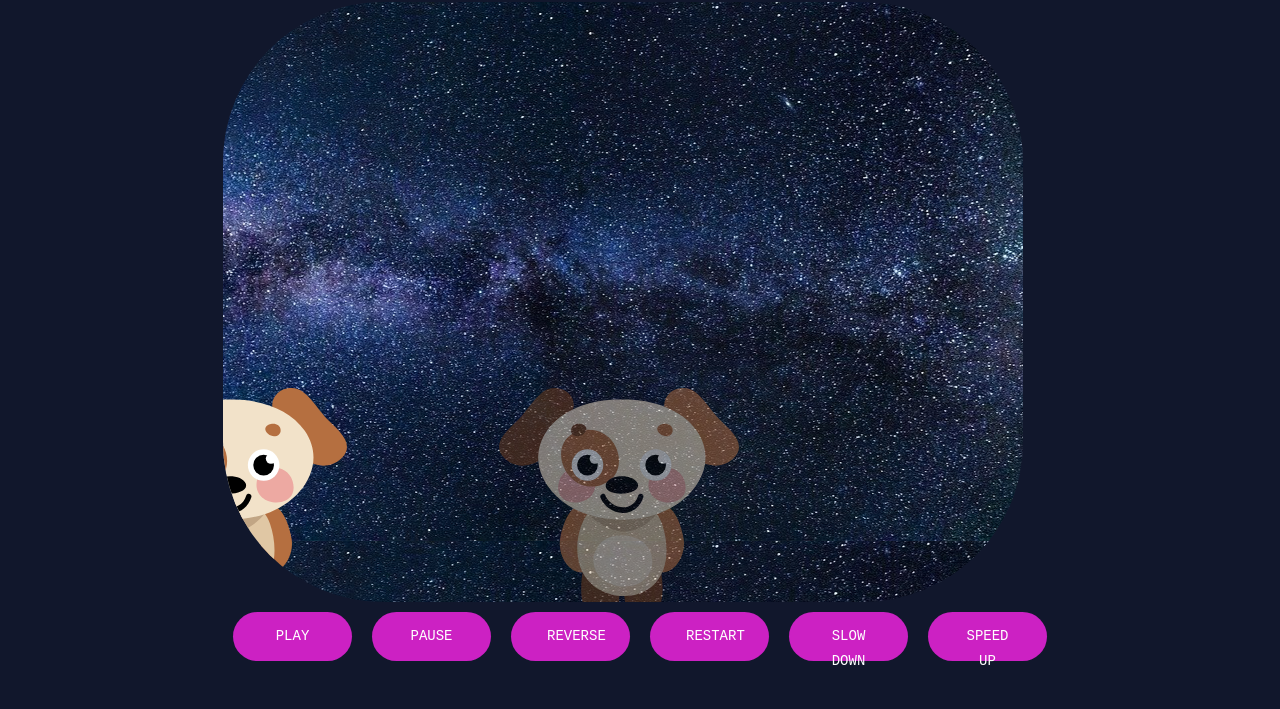
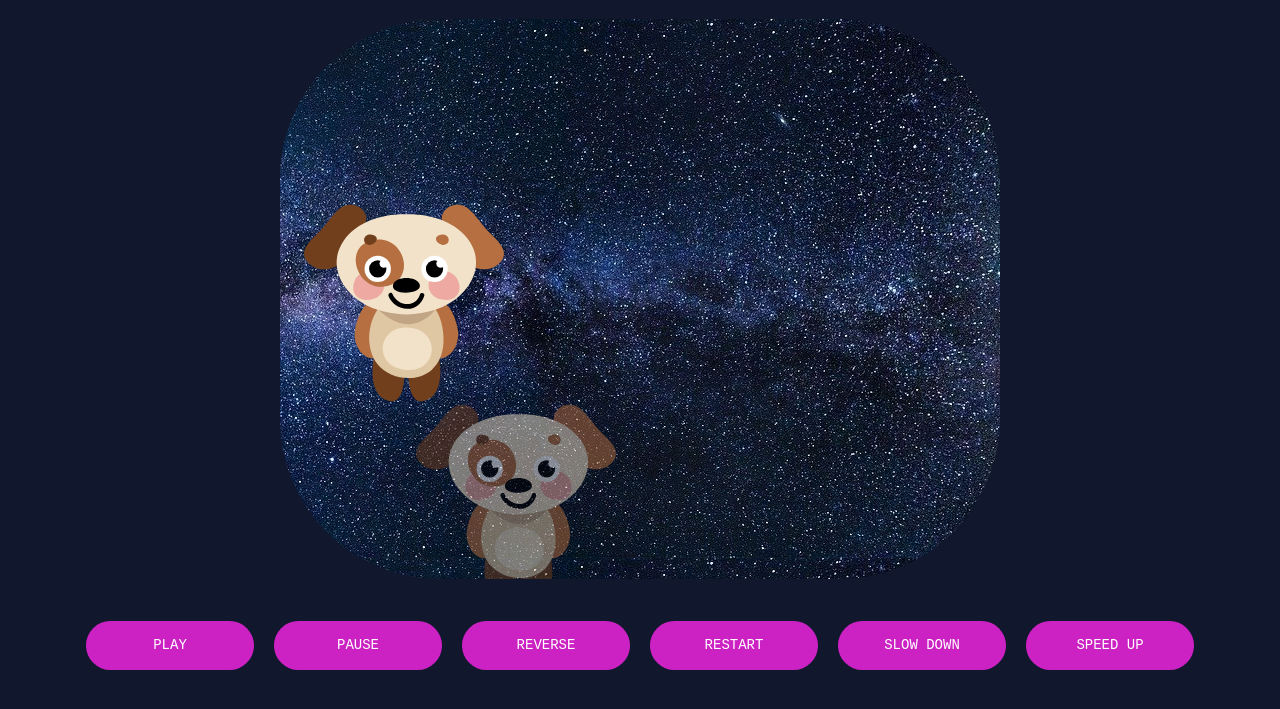
Before and after one commit to jessicamlee/get-ien-home, a plain HTML site: page index.html in a window 1280 px wide. Shown: the part 115-824 px from the top of the page. Drawn offline with nearby package versions, Linux system fonts and the light colour scheme.

Commit message:
Cleaned up Styles and Added updated Script
Cleaned up Styles for dry code and added updated (working) Scripts file

```diff
--- a/index.html
+++ b/index.html
@@ -18,7 +18,7 @@
                 <div class="character">
                     <img src="images/dog.svg" alt="Smiling cartoon dog standing upright">
                 </div>
-                <div class="characterDest">
+                <div class="ghost">
                     <img src="images/dog.svg" alt="Smiling cartoon dog standing upright">
                 </div>
             </div>
--- a/scripts/main.js
+++ b/scripts/main.js
@@ -1,9 +1,8 @@
-// Testing GSAP timeScale etc.
-gsap.set(".character",{x:-500});
-var anim = gsap.to(".character", {x:800, duration:6, paused:true, repeat:-1});
+gsap.set(".character",{x:-360, y:-200});
+var anim = gsap.to(".character", {x:800, duration:6, paused:true});
 
-gsap.set(".characterDest", {x:100});
-var destination = gsap.to(".characterDest", {x:600, duration:1.5, rotate:405, paused:true});
+gsap.set(".characterDest", {x:-70, y:-200});
+var destination = gsap.to(".characterDest", {x:600, duration:1.5, rotate:405});
 
 var playBtn=document.querySelector("#play");
 var pauseBtn=document.querySelector("#pause");
@@ -17,7 +16,7 @@ pauseBtn.onclick = function(){ anim.pause()};
 reverseBtn.onclick = function(){ anim.reverse()};
 restartBtn.onclick = function(){ anim.restart()};
 slowDownBtn.onclick = function(){ anim.play(), anim.timeScale(0.1)};
-speedUpBtn.onclick = function(){ anim.play(), anim.timeScale(2)};
+speedUpBtn.onclick = function(){ anim.play(), anim.timeScale(1.5)};
 
 function celebrate() {
     var P1=document.querySelector("#p1");
@@ -25,3 +24,6 @@ function celebrate() {
         P1.innerHTML="Great accuracy!";
     }
 }
+
+var progressDest = destination.progress();
+var progressAnim = anim.progress();
--- a/styles/main.css
+++ b/styles/main.css
@@ -17,10 +17,43 @@
 body {
     width: 100vw;
     height: 100vh;
-    display: flex;
     justify-content: center;
     align-items: center;
-    flex-direction: column;
+    background-color: #11172c;
+}
+
+/* -----------------------------
+------- Game Components --------
+----------------------------- */
+.bkgd {
+    background: url(../images/milky-way.jpg);
+    background-position: 100% 0;
+    position: relative;
+    margin: 0 auto;
+    border-radius: 5em;
+    animation: galaxyBg 6s alternate-reverse infinite;
+    overflow: hidden;
+}
+
+.character {
+    width: 25vmin;
+    height: 25vmin;
+    position: absolute;
+    top: 12em;
+    left: 12em;
+    align-items: center;
+    justify-content: center;
+}
+
+.ghost {
+    width: 25vmin;
+    height: 25vmin;
+    position: absolute;
+    top: 12em;
+    right: 12em;
+    align-items: center;
+    justify-content: center;
+    opacity: 50%;
 }
 
 /* -----------------------------
@@ -34,7 +67,7 @@ body {
 ---------- Buttons -------------
 ----------------------------- */
 .btn {
-    width: 8.5em;
+    width: 12em;
     height: 3.5em;
     margin: 10px;
     border-radius:25px;
@@ -55,84 +88,25 @@ body {
 
 .control{
     display: flex;
+    flex-wrap: wrap;
+    margin: 1em auto;
+    justify-content: center;
 }
 
 /* -----------------------------
 -------- Orientation -----------
 ----------------------------- */
 @media (orientation:landscape) {
-    body {
-        background-color: #11172c;
-    }
-
     .bkgd {
-        width: 100vmin;
-        height: 75vmin;
-        background: url(../images/milky-way.jpg);
-        background-position: 100% 0;
-        position: relative;
-        border-radius: 5em;
-        animation: galaxyBg 6s alternate-reverse infinite;
-        overflow: hidden;
-    }
-
-    .character {
-        width: 30vmin;
-        height: 30vmin;
-        position: absolute;
-        top: 12em;
-        left: 12em;
-        align-items: center;
-        justify-content: center;
-    }
-
-    .characterDest {
-        width: 30vmin;
-        height: 30vmin;
-        position: absolute;
-        top: 12em;
-        right: 12em;
-        align-items: center;
-        justify-content: center;
-        opacity: 50%;
+        width: 90vmin;
+        height: 70vmin;
     }
 }
 
 @media (orientation:portrait) {
-    body {
-        background-color: #11172c;
-    }
-
     .bkgd {
-        width: 70vmin;
-        height: 90vmin;
-        background: url(../images/milky-way.jpg);
-        background-position: 100% 0;
-        position: relative;
-        border-radius: 5em;
-        animation: galaxyBg 6s alternate-reverse infinite;
-        overflow: hidden;
-    }
-
-    .character {
-        width: 30vmin;
-        height: 30vmin;
-        position: absolute;
-        top: 12em;
-        left: 12em;
-        align-items: center;
-        justify-content: center;
-    }
-
-    .characterDest {
-        width: 30vmin;
-        height: 30vmin;
-        position: absolute;
-        top: 12em;
-        left: 12em;
-        align-items: center;
-        justify-content: center;
-        opacity: 50%;
+        width: 60vmin;
+        height: 70vmin;
     }
 }
 
```
